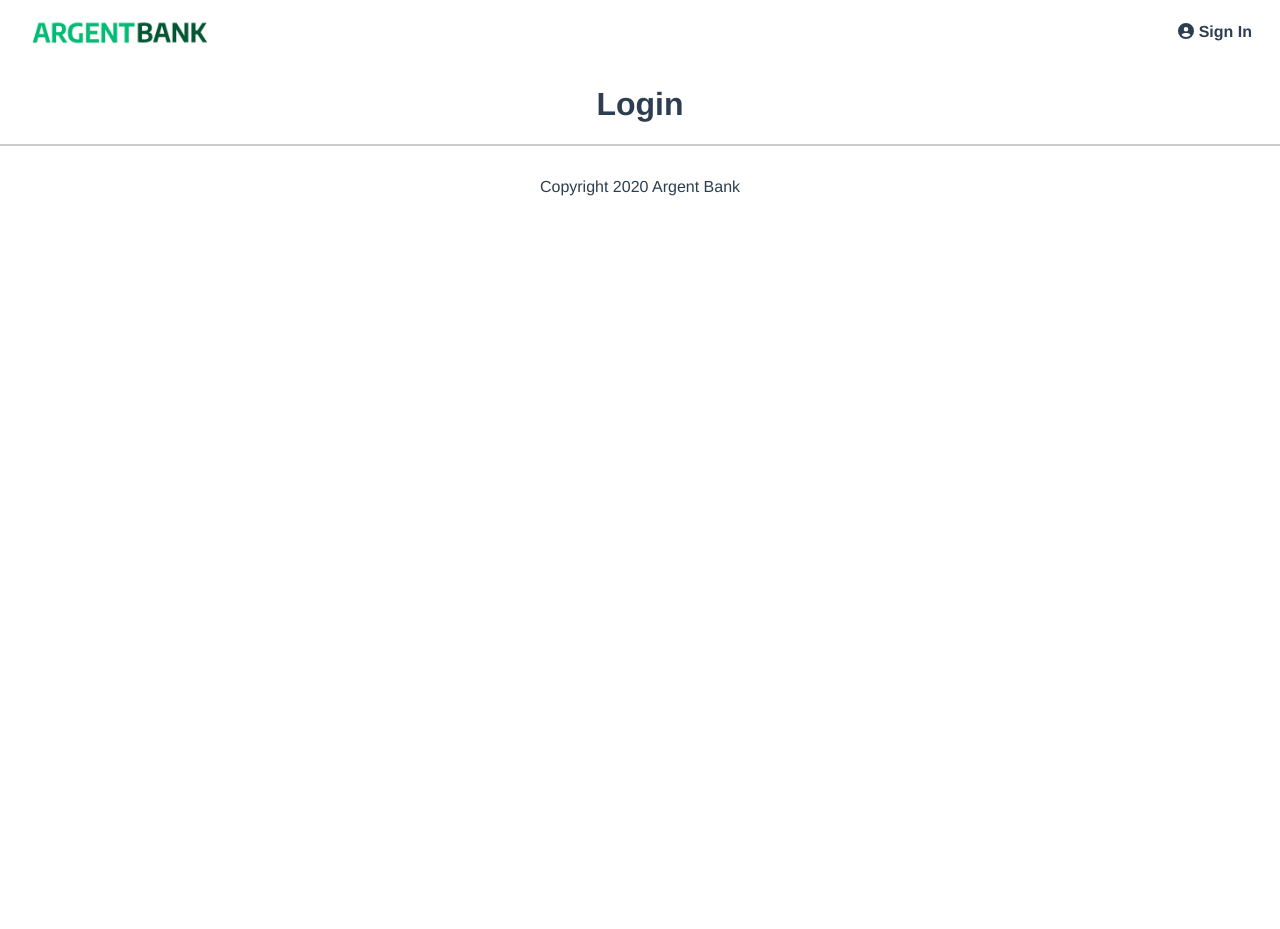
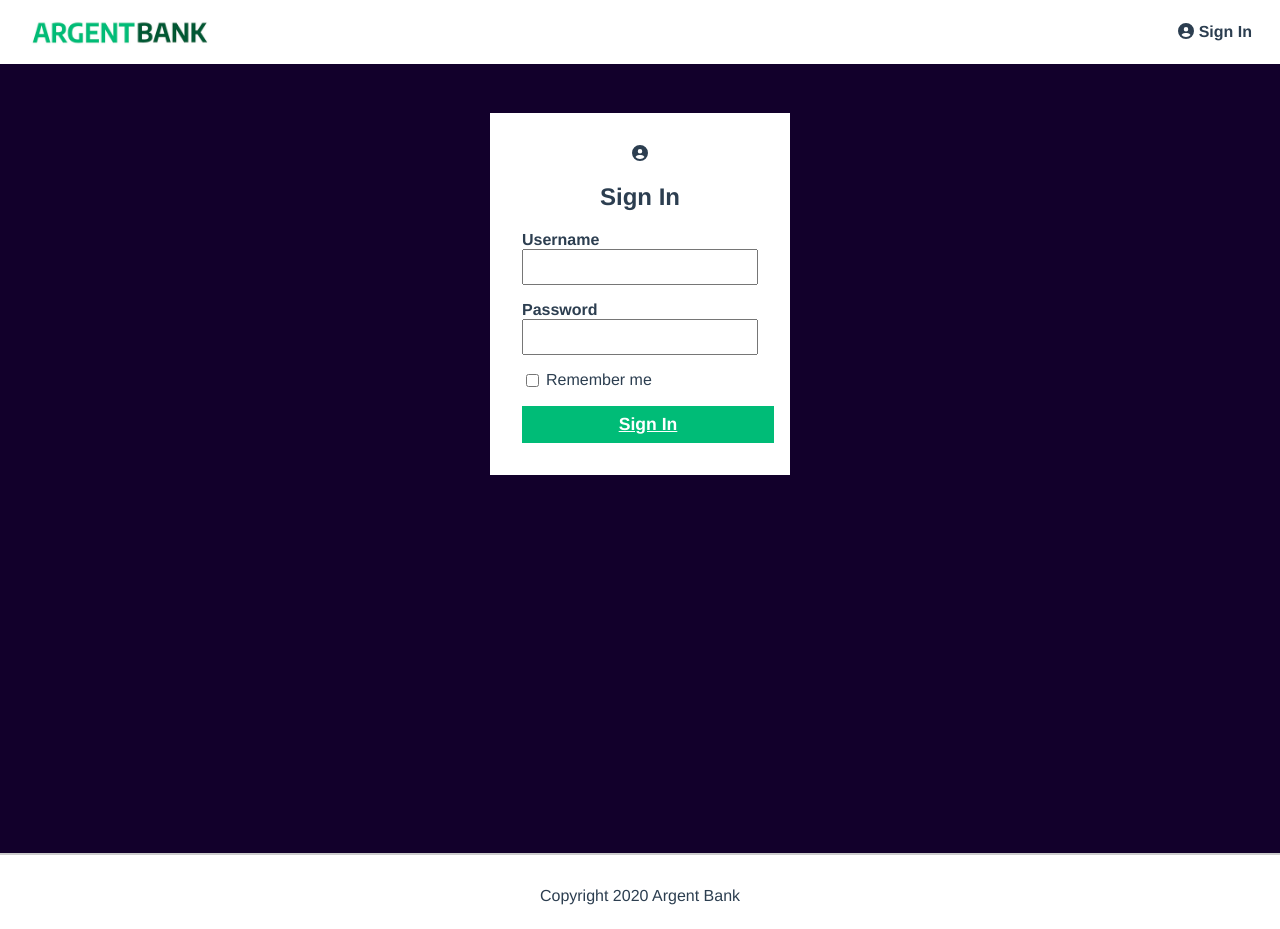
Before and after one commit to pguyon/Guyon_Philippe_projet13, a React (Create React App) app: page /login in a window 1280 px wide. Before the commit the page ends 800 px from the top, so only its background shows below. Built offline with nearby package versions, Linux system fonts and the light colour scheme.

Commit message:
add login.js

```diff
--- a/src/pages/Login/Login.js
+++ b/src/pages/Login/Login.js
@@ -1,11 +1,34 @@
 import React from "react";
 import classes from "./Login.module.css";
+import { FontAwesomeIcon } from "@fortawesome/react-fontawesome";
+import { faCircleUser } from "@fortawesome/free-solid-svg-icons";
 
 const Login = () => {
   return (
-    <div>
-      <h1>Login</h1>
-    </div>
+    <main className={`${classes.main} ${classes["bg-dark"]}`}>
+      <section className={classes["sign-in-content"]}>
+        <FontAwesomeIcon icon={faCircleUser} />
+        <h1>Sign In</h1>
+        <form>
+          <div className={classes["input-wrapper"]}>
+            <label for="username">Username</label>
+            <input type="text" id="username" />
+          </div>
+          <div className={classes["input-wrapper"]}>
+            <label for="password">Password</label>
+            <input type="password" id="password" />
+          </div>
+          <div className={classes["input-remember"]}>
+            <input type="checkbox" id="remember-me" />
+            <label for="remember-me">Remember me</label>
+          </div>
+          <a href="./user.html" className={classes["sign-in-button"]}>
+            Sign In
+          </a>
+          {/* <button className={classes["sign-in-button"]}>Sign In</button> */}
+        </form>
+      </section>
+    </main>
   );
 };
 
--- a/src/pages/Login/Login.module.css
+++ b/src/pages/Login/Login.module.css
@@ -0,0 +1,58 @@
+.main {
+  flex: 1;
+  height: 788px;
+  padding-top: 1px;
+}
+
+.bg-dark {
+  background-color: #12002b;
+}
+
+.sign-in-content {
+  box-sizing: border-box;
+  background-color: white;
+  width: 300px;
+  margin: 0 auto;
+  margin-top: 3rem;
+  padding: 2rem;
+}
+
+.sign-in-icon {
+  font-size: 5rem;
+}
+
+.input-remember {
+  display: flex;
+}
+
+.input-remember label {
+  margin-left: 0.25rem;
+}
+
+.input-wrapper {
+  display: flex;
+  flex-direction: column;
+  text-align: left;
+  margin-bottom: 1rem;
+}
+
+.input-wrapper label {
+  font-weight: bold;
+}
+
+.input-wrapper input {
+  padding: 5px;
+  font-size: 1.2rem;
+}
+
+.sign-in-button {
+  display: block;
+  width: 100%;
+  padding: 8px;
+  font-size: 1.1rem;
+  font-weight: bold;
+  margin-top: 1rem;
+  border-color: #00bc77;
+  background-color: #00bc77;
+  color: #fff;
+}
```
